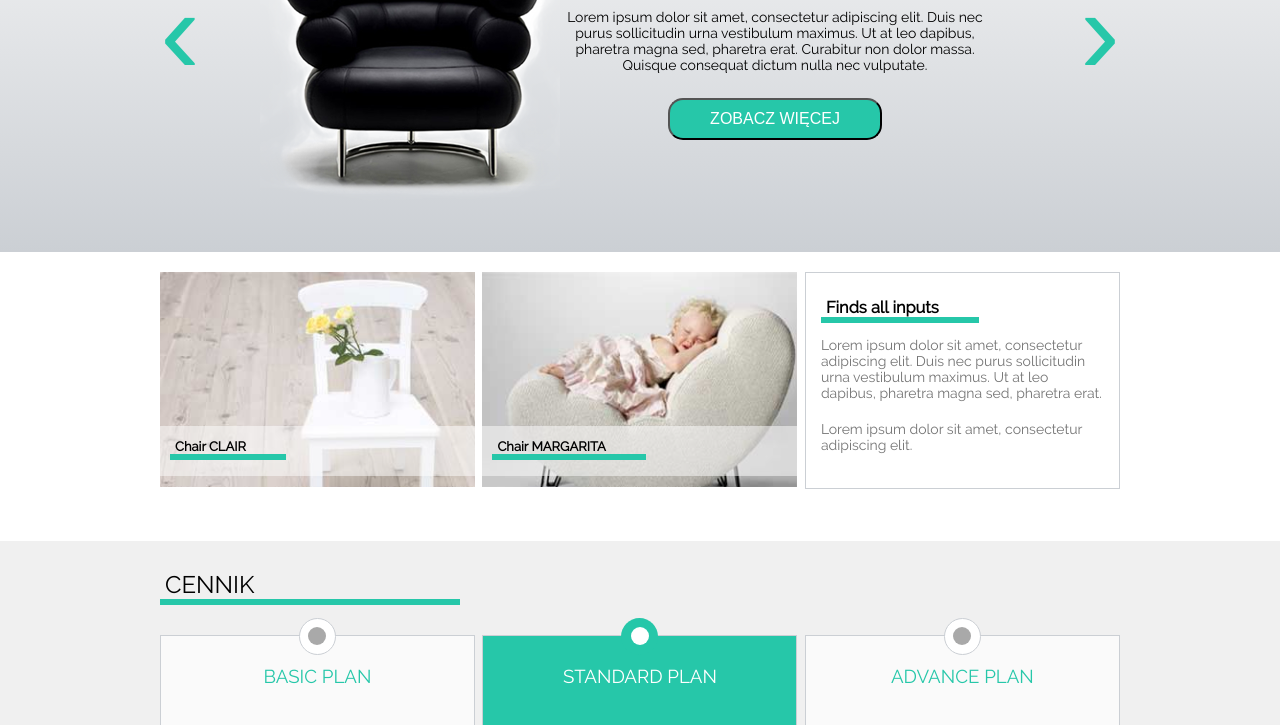
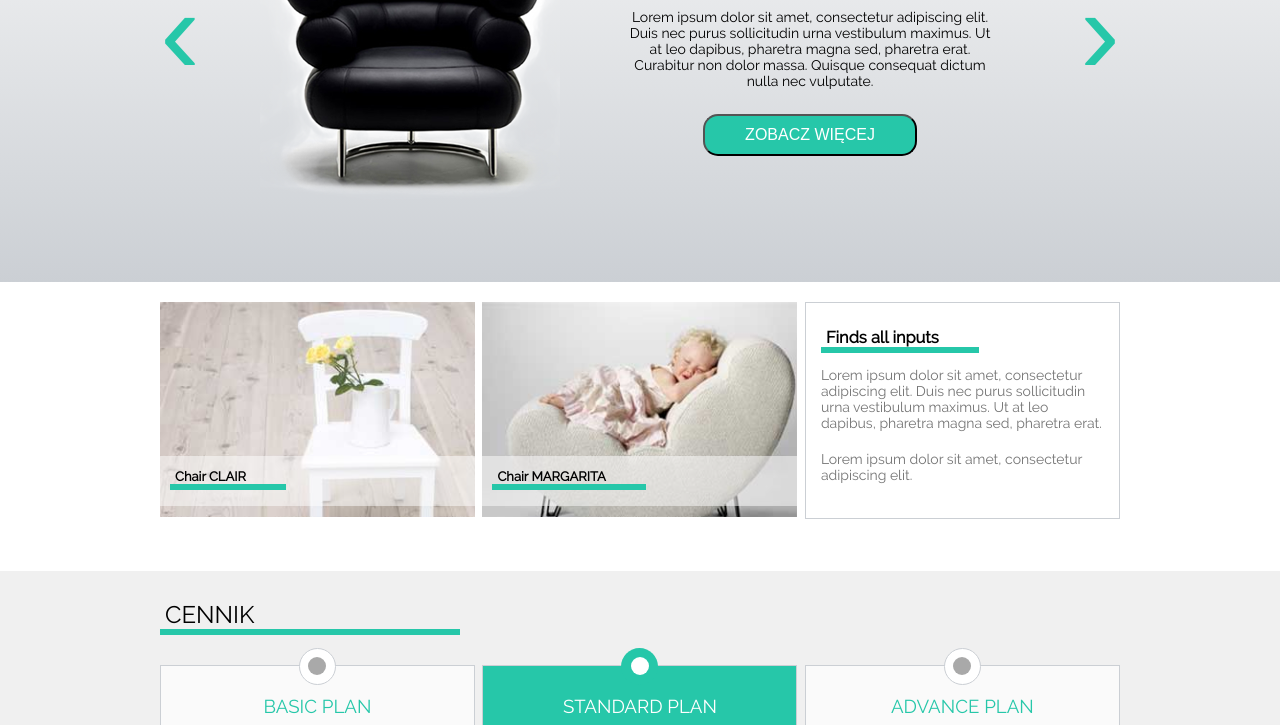
Before and after one commit to adrnvi/workshop1, a plain HTML site: page index.html in a window 1280 px wide. Shown: the part 225-950 px from the top of the page. Drawn offline with Linux system fonts and the light colour scheme.

Commit message:
improved slider and changes width of divs inside of the focus area

```diff
--- a/css/style.css
+++ b/css/style.css
@@ -131,13 +131,13 @@ ul.secondLevel {
 section.focus {
     background: -moz-linear-gradient(to bottom, #fafafa, #cbcfd4);
     background: linear-gradient(to bottom, #fafafa, #cbcfd4);
-    padding-bottom: 20px;
+    padding-bottom: 50px;
     padding-top: 80px;
 }
 
 .focusImg {
     float: left;
-    width: 480px;
+    width: 550px;
     margin: 0 0 0 15px;
 }
 
@@ -150,7 +150,7 @@ section.focus {
 .focusText {
     text-align: center;
     float: left;
-    width: 440px;
+    width: 370px;
     font-size: 14px;
     position: relative;
     top: 50px;
```
